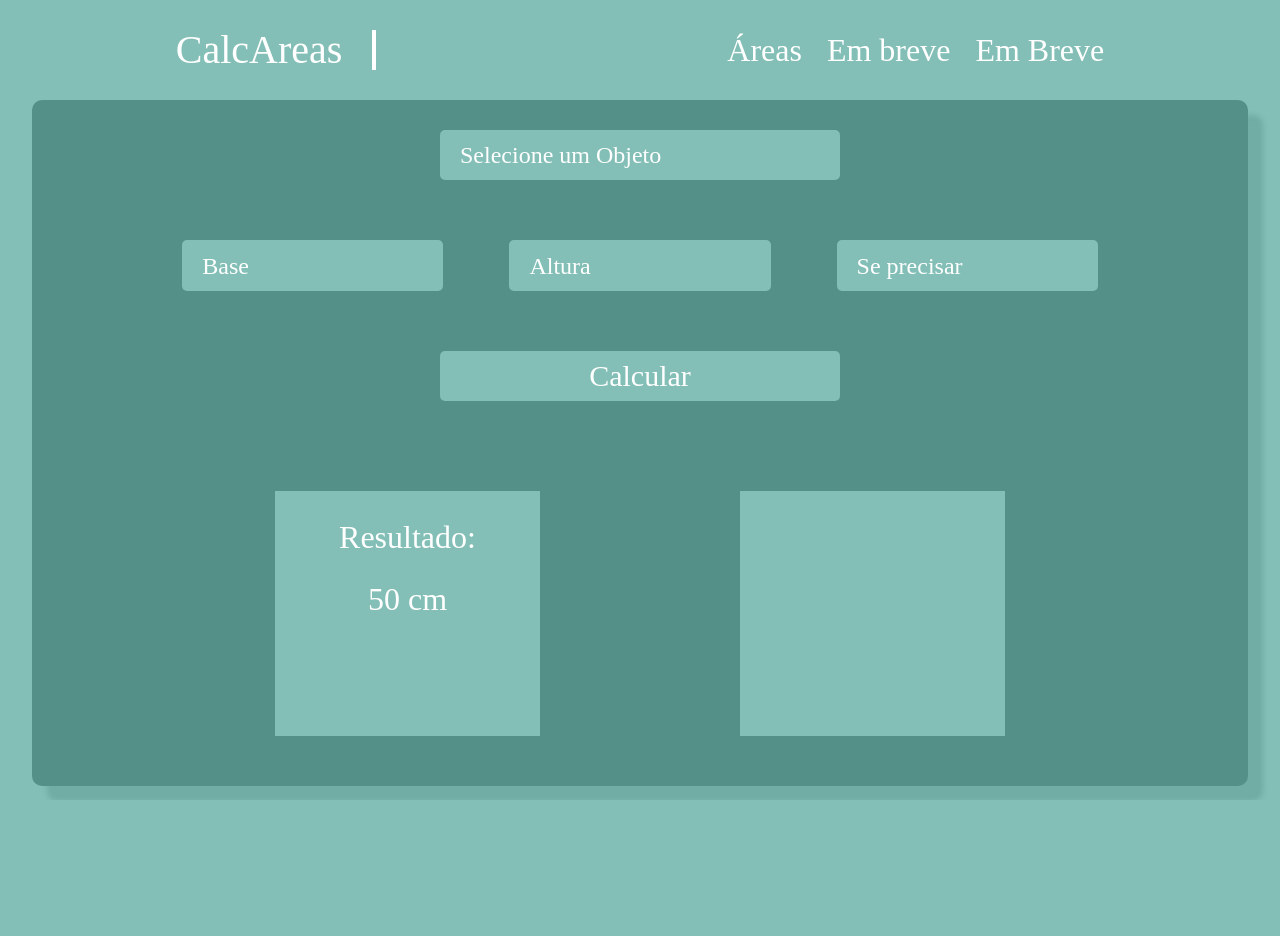
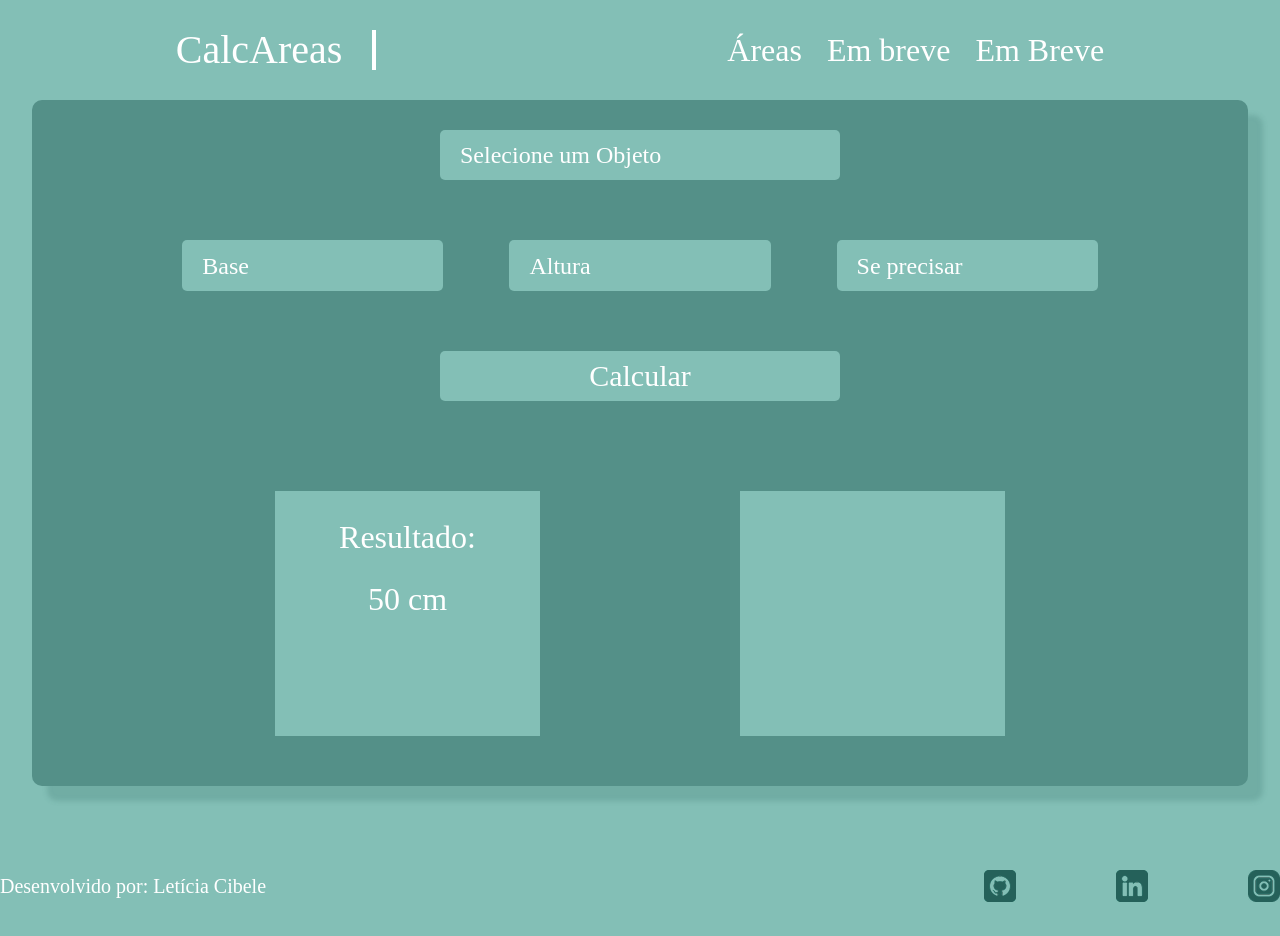
Before and after one commit to lehcibele/calcAreas, a plain HTML site: page index.html in a window 1280 px wide. Before the commit the page ends 800 px from the top, so only its background shows below. Drawn offline with Linux system fonts and the light colour scheme; a web font is replaced by a local one.

Commit message:
finalizado o estilo do desktop

```diff
--- a/css/style.css
+++ b/css/style.css
@@ -205,3 +205,38 @@ main {
 }
 
 /* Main - Fim */
+
+/* Footer - inicio */
+.container-footer {
+    max-width: 1440px;
+    margin: 0 auto;
+    height: 100px;
+    margin-top: 50px;
+    display: flex;
+    justify-content: space-between;
+    align-items: center;
+}
+
+.nome-dev-footer {
+    font-family: var(--fonte-principal);
+    font-size: 20px;
+}
+
+.container-redes-sociais {
+    display: flex;
+    justify-content: center;
+    align-items: center;
+    gap: 100px;
+}
+
+.container-redes-sociais a {
+    width: 32px;
+    height: 32px;
+    border-radius: 8px;
+}
+
+.container-redes-sociais a:hover {
+    background-color: #FFFFFF;
+}
+
+/* Footer - Fim */
--- a/index.html
+++ b/index.html
@@ -70,5 +70,28 @@
 </main>
 <!-- Fim - Main -->
 
+<!-- Inicio - Footer -->
+<footer class="container-footer ">
+
+    <h2 class="nome-dev-footer">Desenvolvido por: Letícia Cibele</h2>
+
+    <div class="container-redes-sociais">
+        <a href="https://github.com/lehcibele" target="_blank">
+            <img src="img/icon-github.png" alt="Icone Github">
+
+        </a>
+
+        <a href="https://www.linkedin.com/in/let%C3%ADcia-cibele-94bb74311/" target="_blank">
+            <img src="img/icon-linkedin.png" alt="Icone Linkedin">
+        </a>
+
+        <a href="https://www.instagram.com/leh_cibelle/" target="_blank">
+            <img src="img/icon-instagram.png" alt="Icone Instagram">
+        </a>
+    </div>
+
+</footer>
+<!-- Fim - Footer -->
+
 </body>
 </html>
```
Also changed, not shown: img/icon-github.png (added), img/icon-instagram.png (added), img/icon-linkedin.png (added).
